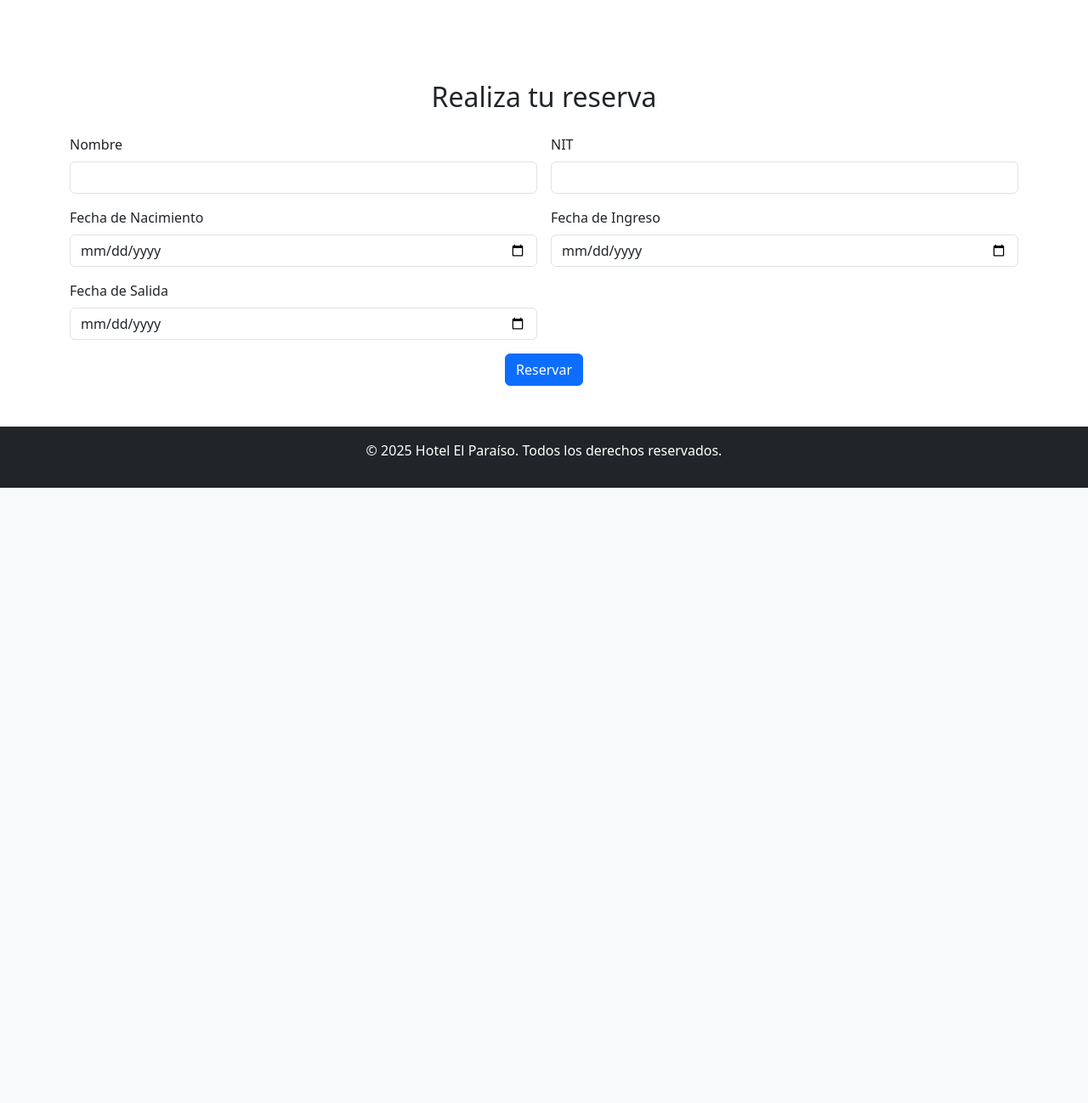
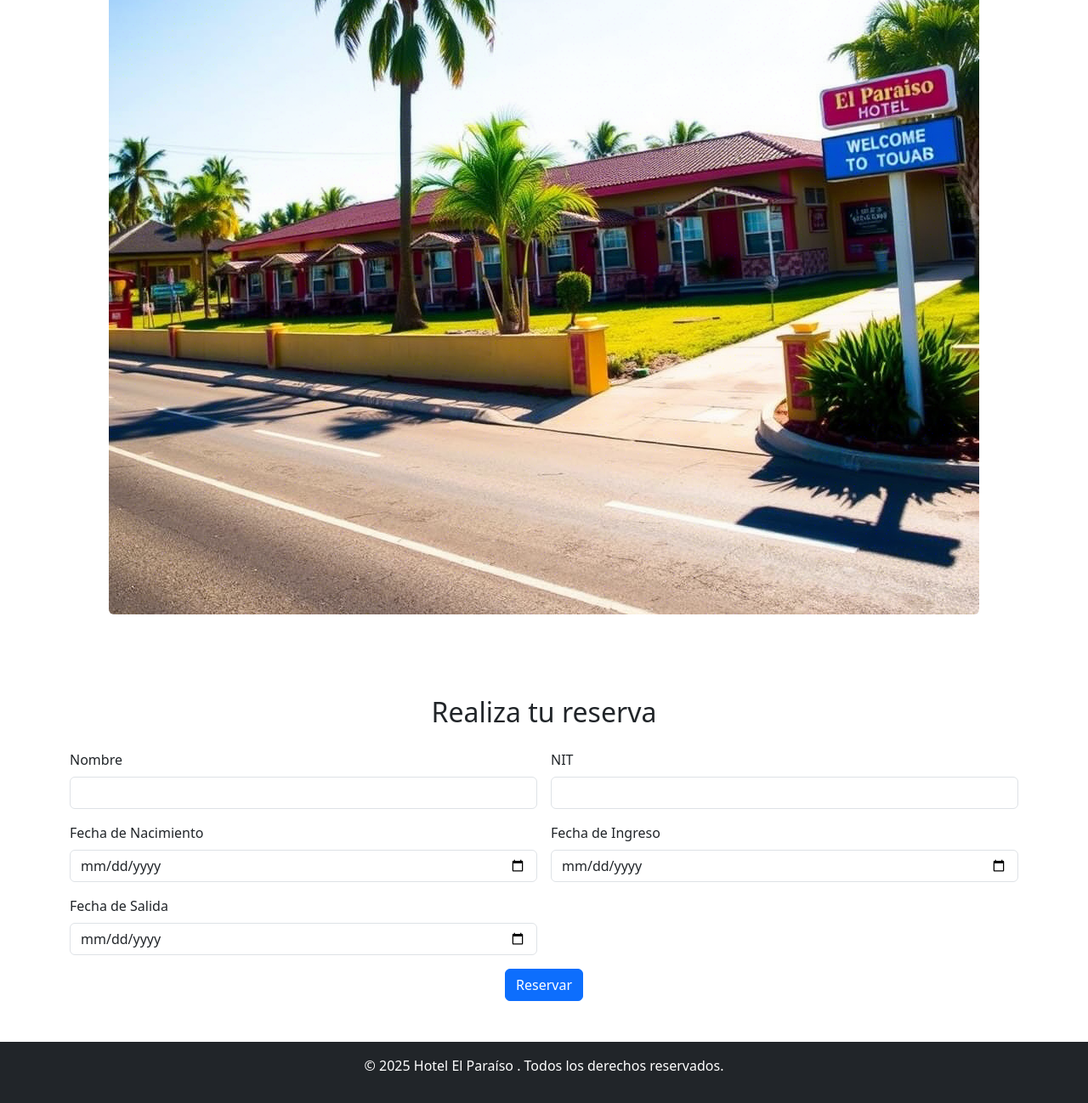
Before and after one commit to Joseumes/Proyecto-Web-Jose-Sharon, a PHP site: page / in a window 1280 px wide. Shown: the part 537-1835 px from the top of the page at 85% size. Before the commit the page ends 1111 px from the top, so only its background shows below. Run offline with PHP 8.4, Linux system fonts and the light colour scheme.

Commit message:
agregar el logo las imagenes

```diff
--- a/index.php
+++ b/index.php
@@ -31,7 +31,7 @@
         <div class="container">
             <h1 class="display-4">Bienvenido al Hotel El Paraíso</h1>
             <p class="lead">El lugar perfecto para disfrutar de unas vacaciones inolvidables.</p>
-            <img src="img/hotel.jpg" alt="Hotel El Paraíso" class="img-fluid rounded">
+            <img src="img/hotel.png" alt="Hotel El Paraíso" class="img-fluid rounded">
         </div>
     </section>
 
@@ -68,7 +68,7 @@
 
 
     <footer class="bg-dark text-white text-center py-3">
-        <p>&copy; 2025 Hotel El Paraíso. Todos los derechos reservados.</p>
+        <p>&copy; 2025 Hotel El Paraíso . Todos los derechos reservados.</p>
     </footer>
 
 
```
Also changed, not shown: img/hotel.png (added), img/logo.png (added).
